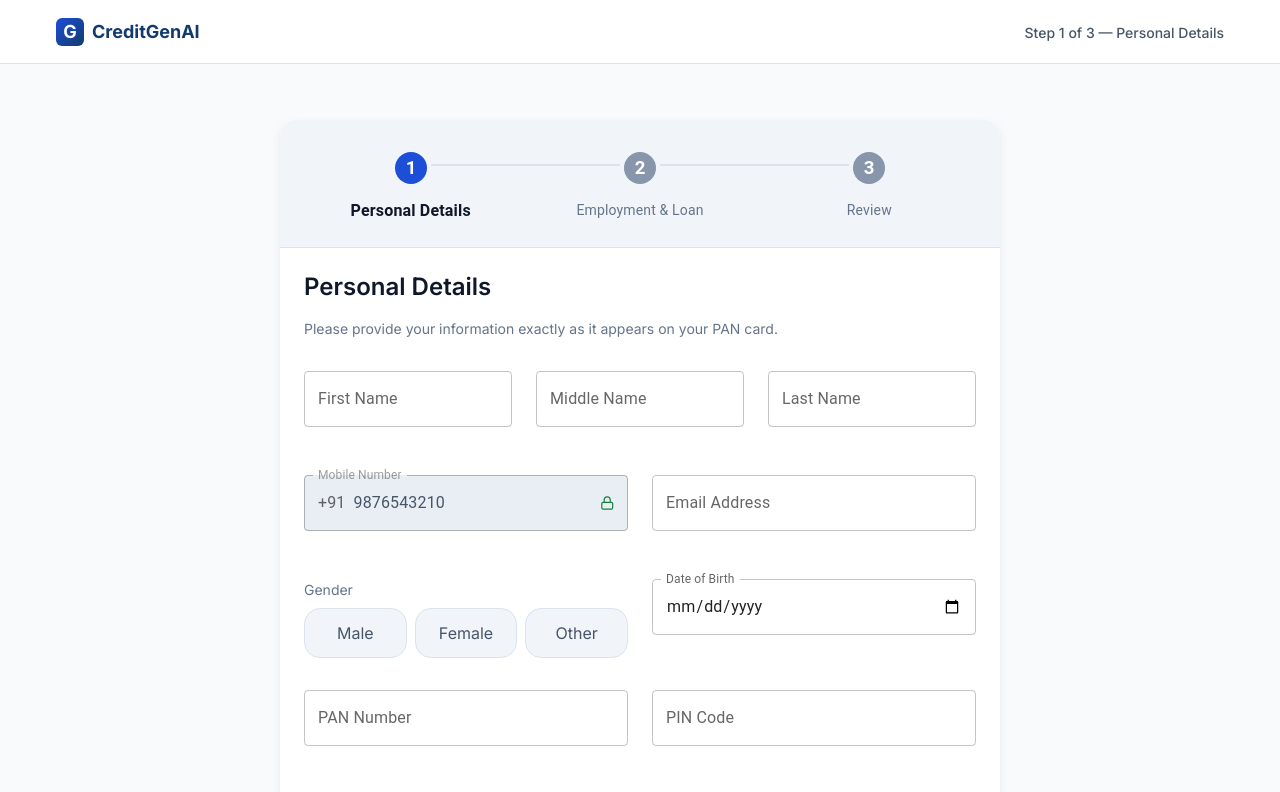
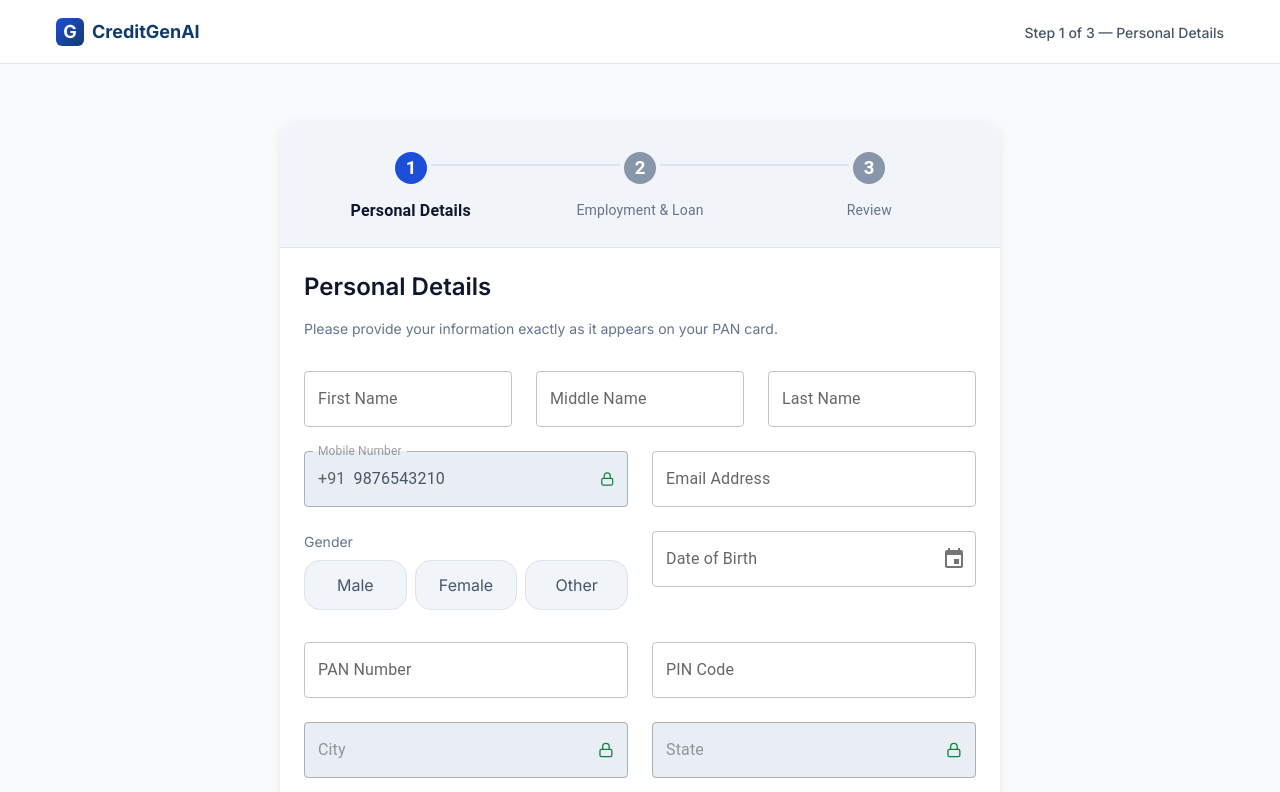
Before and after one commit to akash-skyai/creditgenai-frontend, a React (Vite) app: page /apply/form in a window 1280 px wide. Shown: the top 792 px of the page. Built offline with nearby package versions, Linux system fonts and the light colour scheme.

Commit message:
refactor(borrower): extract inline styles to SCSS and fix submit disable logic in PersonalInfoStep

```diff
--- a/package.json
+++ b/package.json
@@ -16,12 +16,15 @@
     "@emotion/styled": "^11.14.1",
     "@hookform/resolvers": "^5.5.7",
     "@mui/material": "^9.2.0",
+    "@mui/x-date-pickers": "^9.10.1",
     "@tanstack/react-query": "^5.101.4",
     "axios": "^1.19.0",
+    "dayjs": "^1.11.21",
     "lucide-react": "^1.28.0",
     "react": "^19.2.8",
     "react-dom": "^19.2.8",
     "react-hook-form": "^7.83.0",
+    "react-number-format": "^5.4.5",
     "react-router-dom": "^7.18.2",
     "sass": "^1.102.0",
     "zod": "^4.4.3"
--- a/src/main.tsx
+++ b/src/main.tsx
@@ -1,6 +1,8 @@
 import { StrictMode } from 'react'
 import { createRoot } from 'react-dom/client'
 import { QueryClient, QueryClientProvider } from '@tanstack/react-query'
+import { LocalizationProvider } from '@mui/x-date-pickers';
+import { AdapterDayjs } from '@mui/x-date-pickers/AdapterDayjs'
 import './styles/globals.scss'
 import App from './App.tsx'
 
@@ -9,7 +11,9 @@ const queryClient = new QueryClient();
 createRoot(document.getElementById('root')!).render(
   <StrictMode>
     <QueryClientProvider client={queryClient}>
-      <App />
+      <LocalizationProvider dateAdapter={AdapterDayjs}>
+        <App />
+      </LocalizationProvider>
     </QueryClientProvider>
   </StrictMode>,
 )
--- a/src/modules/borrower/loan-application/components/personal-info-step/PersonalInfoStep.module.scss
+++ b/src/modules/borrower/loan-application/components/personal-info-step/PersonalInfoStep.module.scss
@@ -111,3 +111,18 @@
     }
   }
 }
+
+/* Helper text spacer to prevent layout shift */
+.helperTextSpacer {
+  min-height: 20px;
+  margin-top: 4px;
+}
+
+/* Skeleton Loading styles */
+.skeletonWrapper {
+  padding-top: 4px;
+}
+
+.skeletonCard {
+  border-radius: 10px;
+}
--- a/src/modules/borrower/loan-application/components/personal-info-step/PersonalInfoStep.tsx
+++ b/src/modules/borrower/loan-application/components/personal-info-step/PersonalInfoStep.tsx
@@ -7,6 +7,8 @@ import {
   Skeleton
 } from '@mui/material';
 import { Lock } from 'lucide-react';
+import { DatePicker } from '@mui/x-date-pickers/DatePicker';
+import dayjs from 'dayjs';
 import { useEffect } from 'react';
 import type { PersonalInfoFormData } from '../../schemas/personalInfo.schema';
 import { usePinCode } from '../../hooks/usePinCode';
@@ -16,7 +18,7 @@ export function PersonalInfoStep({ onNext }: { onNext: () => void }) {
   const {
     control,
     register,
-    formState: { errors },
+    formState: { errors, isSubmitting },
     watch,
     setValue,
     trigger
@@ -72,8 +74,8 @@ export function PersonalInfoStep({ onNext }: { onNext: () => void }) {
             label="First Name"
             placeholder="e.g. Rahul"
             error={!!errors.firstName}
-            helperText={errors.firstName?.message || ' '}
-            slotProps={{ formHelperText: { style: { minHeight: '20px', marginTop: '4px' } } }}
+            helperText={errors.firstName?.message}
+            slotProps={{ formHelperText: { className: styles.helperTextSpacer } }}
             {...register('firstName')}
           />
         </Grid>
@@ -84,8 +86,8 @@ export function PersonalInfoStep({ onNext }: { onNext: () => void }) {
             label="Middle Name"
             placeholder="Optional"
             error={!!errors.middleName}
-            helperText={errors.middleName?.message || ' '}
-            slotProps={{ formHelperText: { style: { minHeight: '20px', marginTop: '4px' } } }}
+            helperText={errors.middleName?.message}
+            slotProps={{ formHelperText: { className: styles.helperTextSpacer } }}
             {...register('middleName')}
           />
         </Grid>
@@ -96,8 +98,8 @@ export function PersonalInfoStep({ onNext }: { onNext: () => void }) {
             label="Last Name"
             placeholder="e.g. Sharma"
             error={!!errors.lastName}
-            helperText={errors.lastName?.message || ' '}
-            slotProps={{ formHelperText: { style: { minHeight: '20px', marginTop: '4px' } } }}
+            helperText={errors.lastName?.message}
+            slotProps={{ formHelperText: { className: styles.helperTextSpacer } }}
             {...register('lastName')}
           />
         </Grid>
@@ -110,9 +112,8 @@ export function PersonalInfoStep({ onNext }: { onNext: () => void }) {
             disabled
             value="9876543210" // TODO: Read from actual auth context/state
             className={styles.readonlyField}
-            helperText=" "
             slotProps={{
-              formHelperText: { style: { minHeight: '20px', marginTop: '4px' } },
+              formHelperText: { className: styles.helperTextSpacer },
               input: {
                 startAdornment: <InputAdornment position="start">+91</InputAdornment>,
                 endAdornment: (
@@ -132,8 +133,8 @@ export function PersonalInfoStep({ onNext }: { onNext: () => void }) {
             placeholder="rahul@example.com"
             type="email"
             error={!!errors.email}
-            helperText={errors.email?.message || ' '}
-            slotProps={{ formHelperText: { style: { minHeight: '20px', marginTop: '4px' } } }}
+            helperText={errors.email?.message}
+            slotProps={{ formHelperText: { className: styles.helperTextSpacer } }}
             {...register('email')}
           />
         </Grid>
@@ -147,11 +148,13 @@ export function PersonalInfoStep({ onNext }: { onNext: () => void }) {
                 <span className={`${styles.genderLabel} ${errors.gender ? styles.errorText : ''}`}>
                   Gender
                 </span>
-                <div className={styles.pillGroup}>
+                <div className={styles.pillGroup} role="radiogroup" aria-label="Gender">
                   {['male', 'female', 'other'].map((g) => (
                     <button
                       key={g}
                       type="button"
+                      role="radio"
+                      aria-checked={field.value === g}
                       className={`${styles.pillButton} ${field.value === g ? styles.pillActive : ''}`}
                       onClick={() => field.onChange(g)}
                     >
@@ -168,17 +171,26 @@ export function PersonalInfoStep({ onNext }: { onNext: () => void }) {
         </Grid>
 
         <Grid size={{ xs: 12, sm: 6 }}>
-          <TextField
-            fullWidth
-            label="Date of Birth"
-            type="date"
-            error={!!errors.dateOfBirth}
-            helperText={errors.dateOfBirth?.message || ' '}
-            slotProps={{
-              inputLabel: { shrink: true },
-              formHelperText: { style: { minHeight: '20px', marginTop: '4px' } }
-            }}
-            {...register('dateOfBirth')}
+          <Controller
+            name="dateOfBirth"
+            control={control}
+            render={({ field }) => (
+              <DatePicker
+                label="Date of Birth"
+                value={field.value ? dayjs(field.value) : null}
+                onChange={(newValue) => {
+                  field.onChange(newValue ? newValue.format('YYYY-MM-DD') : '');
+                }}
+                slotProps={{
+                  textField: {
+                    fullWidth: true,
+                    error: !!errors.dateOfBirth,
+                    helperText: errors.dateOfBirth?.message,
+                    slotProps: { formHelperText: { className: styles.helperTextSpacer } }
+                  }
+                }}
+              />
+            )}
           />
         </Grid>
 
@@ -188,10 +200,10 @@ export function PersonalInfoStep({ onNext }: { onNext: () => void }) {
             label="PAN Number"
             placeholder="ABCDE1234F"
             error={!!errors.panNumber}
-            helperText={errors.panNumber?.message || ' '}
+            helperText={errors.panNumber?.message}
             slotProps={{
               htmlInput: { style: { textTransform: 'uppercase' } },
-              formHelperText: { style: { minHeight: '20px', marginTop: '4px' } }
+              formHelperText: { className: styles.helperTextSpacer }
             }}
             {...register('panNumber', {
               onChange: (e) => {
@@ -208,10 +220,10 @@ export function PersonalInfoStep({ onNext }: { onNext: () => void }) {
             label="PIN Code"
             placeholder="e.g. 400001"
             error={!!errors.pinCode || !!postalError}
-            helperText={errors.pinCode?.message || postalError?.message || ' '}
+            helperText={errors.pinCode?.message || postalError?.message}
             slotProps={{
               htmlInput: { maxLength: 6 },
-              formHelperText: { style: { minHeight: '20px', marginTop: '4px' } }
+              formHelperText: { className: styles.helperTextSpacer }
             }}
             {...register('pinCode')}
           />
@@ -219,9 +231,9 @@ export function PersonalInfoStep({ onNext }: { onNext: () => void }) {
 
         <Grid size={{ xs: 12, sm: 6 }}>
           {isPostalLoading ? (
-            <div style={{ paddingTop: 4 }}>
-              <Skeleton variant="rectangular" height={56} style={{ borderRadius: 10 }} animation="wave" />
-              <div style={{ minHeight: 20, marginTop: 4 }} />
+            <div className={styles.skeletonWrapper}>
+              <Skeleton variant="rectangular" height={56} className={styles.skeletonCard} animation="wave" />
+              <div className={styles.helperTextSpacer} />
             </div>
           ) : (
             <TextField
@@ -230,10 +242,10 @@ export function PersonalInfoStep({ onNext }: { onNext: () => void }) {
               disabled
               className={styles.readonlyField}
               error={!!errors.city}
-              helperText={errors.city?.message || ' '}
+              helperText={errors.city?.message}
               slotProps={{
                 inputLabel: { shrink: !!watch('city') },
-                formHelperText: { style: { minHeight: '20px', marginTop: '4px' } },
+                formHelperText: { className: styles.helperTextSpacer },
                 input: {
                   endAdornment: (
                     <InputAdornment position="end">
@@ -249,9 +261,9 @@ export function PersonalInfoStep({ onNext }: { onNext: () => void }) {
 
         <Grid size={{ xs: 12, sm: 6 }}>
           {isPostalLoading ? (
-            <div style={{ paddingTop: 4 }}>
-              <Skeleton variant="rectangular" height={56} style={{ borderRadius: 10 }} animation="wave" />
-              <div style={{ minHeight: 20, marginTop: 4 }} />
+            <div className={styles.skeletonWrapper}>
+              <Skeleton variant="rectangular" height={56} className={styles.skeletonCard} animation="wave" />
+              <div className={styles.helperTextSpacer} />
             </div>
           ) : (
             <TextField
@@ -260,10 +272,10 @@ export function PersonalInfoStep({ onNext }: { onNext: () => void }) {
               disabled
               className={styles.readonlyField}
               error={!!errors.state}
-              helperText={errors.state?.message || ' '}
+              helperText={errors.state?.message}
               slotProps={{
                 inputLabel: { shrink: !!watch('state') },
-                formHelperText: { style: { minHeight: '20px', marginTop: '4px' } },
+                formHelperText: { className: styles.helperTextSpacer },
                 input: {
                   endAdornment: (
                     <InputAdornment position="end">
@@ -285,6 +297,7 @@ export function PersonalInfoStep({ onNext }: { onNext: () => void }) {
           size="large"
           onClick={handleNext}
           className={styles.nextButton}
+          disabled={isPostalLoading || isSubmitting}
         >
           Next Step &rarr;
         </Button>
--- a/src/modules/borrower/loan-application/pages/loan-application/LoanApplicationPage.tsx
+++ b/src/modules/borrower/loan-application/pages/loan-application/LoanApplicationPage.tsx
@@ -21,7 +21,7 @@ export function LoanApplicationPage() {
   // Setup React Hook Form
   const methods = useForm<LoanApplicationFormData>({
     resolver: zodResolver(loanApplicationSchema),
-    mode: 'onTouched', // Validate on touch
+    mode: 'onSubmit', // Validate on submit, re-validate on change
     defaultValues: {
       firstName: '',
       middleName: '',
@@ -33,8 +33,8 @@ export function LoanApplicationPage() {
       city: '',
       state: '',
       employmentType: 'salaried',
-      monthlyIncome: '' as any,
-      loanAmount: '' as any,
+      monthlyIncome: '' as unknown as number,
+      loanAmount: '' as unknown as number,
       loanPurpose: '',
     }
   });
```
Also changed, not shown: src/modules/borrower/loan-application/components/employment-loan-step/EmploymentLoanStep.tsx (+37 -13 lines), 3 other files (tests, documents, lock files or other folders).
